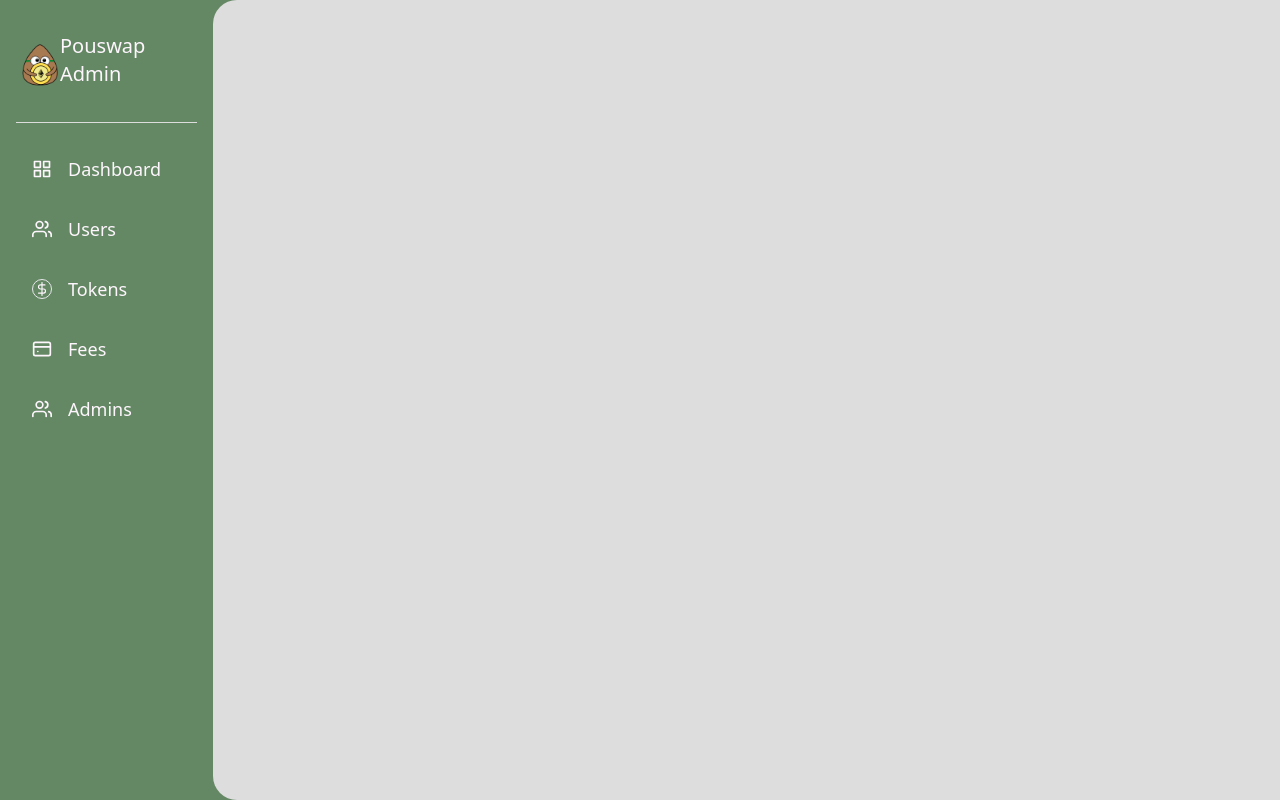
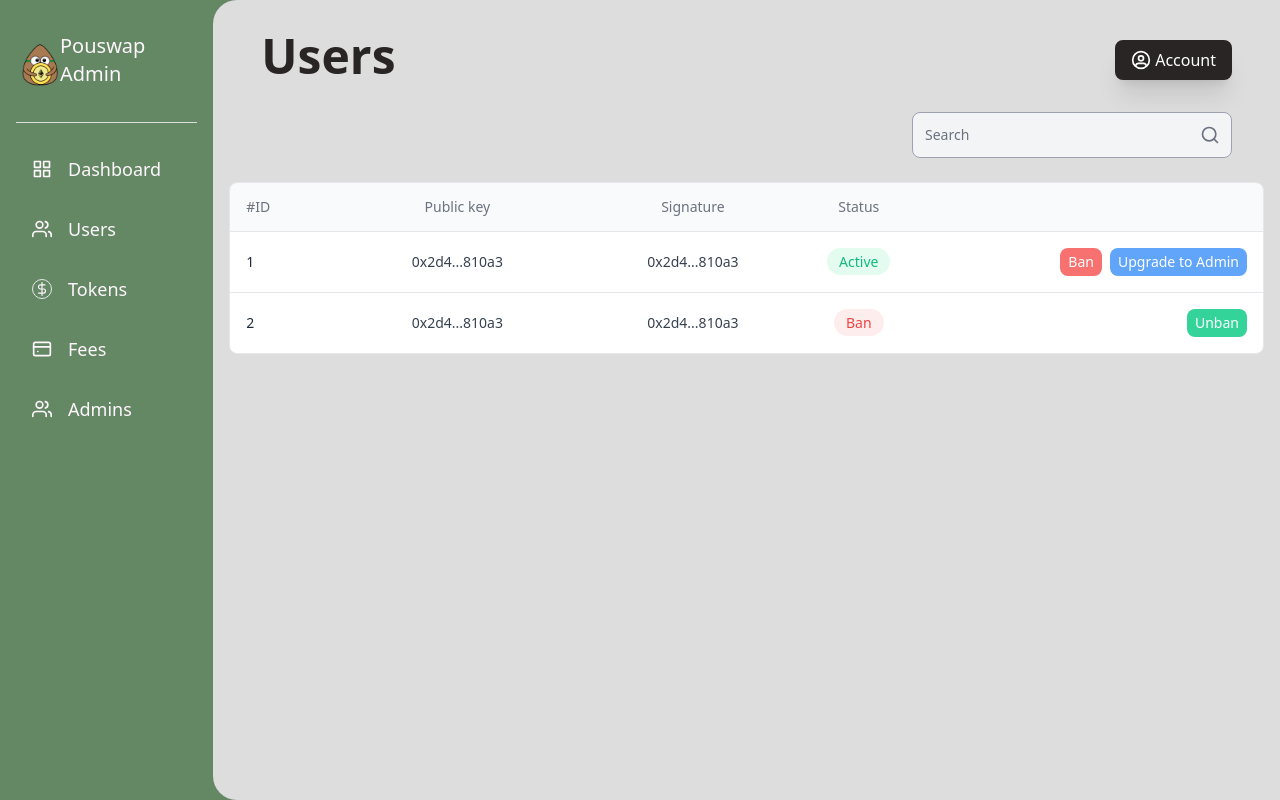
Before and after one commit to CoralieBo/pa_4IBC, a React (Create React App) app in the folder pouswapadmin/: page /users in a window 1280 px wide. Built offline with nearby package versions, Linux system fonts and the light colour scheme.

Commit message:
user page

```diff
--- a/pouswapadmin/src/App.tsx
+++ b/pouswapadmin/src/App.tsx
@@ -2,6 +2,7 @@ import './App.css';
 import { Route, Routes } from 'react-router-dom';
 import Dashboard from './components/Dashboard/Dashboard';
 import Navbar from './components/Navbar/Navbar';
+import Users from './components/Users/Users';
 
 function App() {
   return (
@@ -10,7 +11,7 @@ function App() {
       <div className='w-5/6 h-screen overflow-scroll bg-colors-gray1 rounded-s-3xl'>
         <Routes>
           <Route path="/" element={<Dashboard />} />
-          <Route path="/users" element={<div />} />
+          <Route path="/users" element={<Users />} />
           <Route path="/tokens" element={<div />} />
           <Route path="/fees" element={<div />} />
           <Route path="/admins" element={<div />} />
--- /dev/null
+++ b/pouswapadmin/src/components/Users/Users.tsx
@@ -0,0 +1,110 @@
+import Title from "../Title/Title";
+
+const Users = () => {
+    return (
+        <section className="mx-auto max-w-7xl px-4 py-8 text-colors-black1">
+            <Title Text="Users" />
+            <div className="w-full flex justify-end px-8">
+                <div className="relative w-full max-w-xs">
+                    <input type="text" placeholder="Search" className="w-full px-3 py-3 text-sm text-gray-700 placeholder-gray-500 bg-gray-100 border border-gray-400 rounded-lg focus:outline-none focus:ring-none" />
+                    <svg className="absolute top-1/2 right-3 transform -translate-y-1/2 w-5 h-5 text-gray-500" xmlns="http://www.w3.org/2000/svg" width="24" height="24" viewBox="0 0 24 24" fill="none" stroke="currentColor" strokeWidth="2" strokeLinecap="round" strokeLinejoin="round"><circle cx="11" cy="11" r="8"></circle><line x1="21" y1="21" x2="16.65" y2="16.65"></line></svg>
+                </div>
+            </div>
+            <div className="flex flex-col mt-6">
+                <div className="-mx-4 -my-2 overflow-x-auto sm:-mx-6 lg:-mx-8">
+                    <div className="inline-block min-w-full py-2 align-middle md:px-6 lg:px-8">
+                        <div className="overflow-hidden border border-gray-200 md:rounded-lg">
+
+                            <table className="min-w-full divide-y divide-gray-200">
+                                <thead className="bg-gray-50">
+                                    <tr>
+                                        <th scope="col" className="py-3.5 px-4 text-sm font-normal text-gray-500">
+                                            <button className="flex items-center gap-x-3 focus:outline-none">
+                                                <span>#ID</span>
+                                            </button>
+                                        </th>
+
+                                        <th scope="col" className="px-12 py-3.5 text-sm font-normal text-gray-500 text-center">
+                                            Public key
+                                        </th>
+
+                                        <th scope="col" className="px-4 py-3.5 text-sm font-normal text-gray-500 text-center">
+                                            Signature
+                                        </th>
+
+                                        <th scope="col" className="px-4 py-3.5 text-sm font-normal text-gray-500 text-center">Status</th>
+
+                                        <th scope="col" className="relative py-3.5 px-4">
+                                            <span className="sr-only">Edit</span>
+                                        </th>
+                                    </tr>
+                                </thead>
+                                <tbody className="bg-white divide-y divide-gray-200">
+                                    <tr>
+                                        <td className="px-4 py-4 text-sm font-medium whitespace-nowrap">
+                                            <div>
+                                                <h2 className="font-medium text-gray-800">1</h2>
+                                            </div>
+                                        </td>
+                                        <td className="px-12 py-4 text-sm font-medium whitespace-nowrap text-center">
+                                            <h4 className="text-gray-700">0x2d4...810a3</h4>
+                                        </td>
+                                        <td className="px-4 py-4 text-sm whitespace-nowrap text-center">
+                                            <div>
+                                                <h4 className="text-gray-700">0x2d4...810a3</h4>
+                                            </div>
+                                        </td>
+
+                                        <td className="px-4 py-4 text-sm whitespace-nowrap text-center">
+                                            <div className="inline px-3 py-1 text-sm font-normal rounded-full text-emerald-500 gap-x-2 bg-emerald-100/60">
+                                                Active
+                                            </div>
+                                        </td>
+
+                                        <td className="px-4 py-4 space-x-2 text-sm text-right whitespace-nowrap">
+                                            <button className="px-2 py-1 text-white transition-colors duration-200 rounded-lg bg-red-400 hover:bg-red-500 focus:outline-none">
+                                                Ban
+                                            </button>
+                                            <button className="px-2 py-1 text-white transition-colors duration-200 rounded-lg bg-blue-400 hover:bg-blue-500 focus:outline-none">
+                                                Upgrade to Admin
+                                            </button>
+                                        </td>
+                                    </tr>
+                                    <tr>
+                                        <td className="px-4 py-4 text-sm font-medium whitespace-nowrap">
+                                            <div>
+                                                <h2 className="font-medium text-gray-800">2</h2>
+                                            </div>
+                                        </td>
+                                        <td className="px-12 py-4 text-sm font-medium whitespace-nowrap text-center">
+                                            <h4 className="text-gray-700">0x2d4...810a3</h4>
+                                        </td>
+                                        <td className="px-4 py-4 text-sm whitespace-nowrap text-center">
+                                            <div>
+                                                <h4 className="text-gray-700">0x2d4...810a3</h4>
+                                            </div>
+                                        </td>
+
+                                        <td className="px-4 py-4 text-sm whitespace-nowrap text-center">
+                                            <div className="inline px-3 py-1 text-sm font-normal rounded-full text-red-500 gap-x-2 bg-red-100/60">
+                                                Ban
+                                            </div>
+                                        </td>
+
+                                        <td className="px-4 py-4 space-x-2 text-sm text-right whitespace-nowrap">
+                                            <button className="px-2 py-1 text-white transition-colors duration-200 rounded-lg bg-emerald-400 hover:bg-emerald-500 focus:outline-none">
+                                                Unban
+                                            </button>
+                                        </td>
+                                    </tr>
+                                </tbody>
+                            </table>
+                        </div>
+                    </div>
+                </div>
+            </div>
+        </section>
+    );
+}
+
+export default Users;
```
